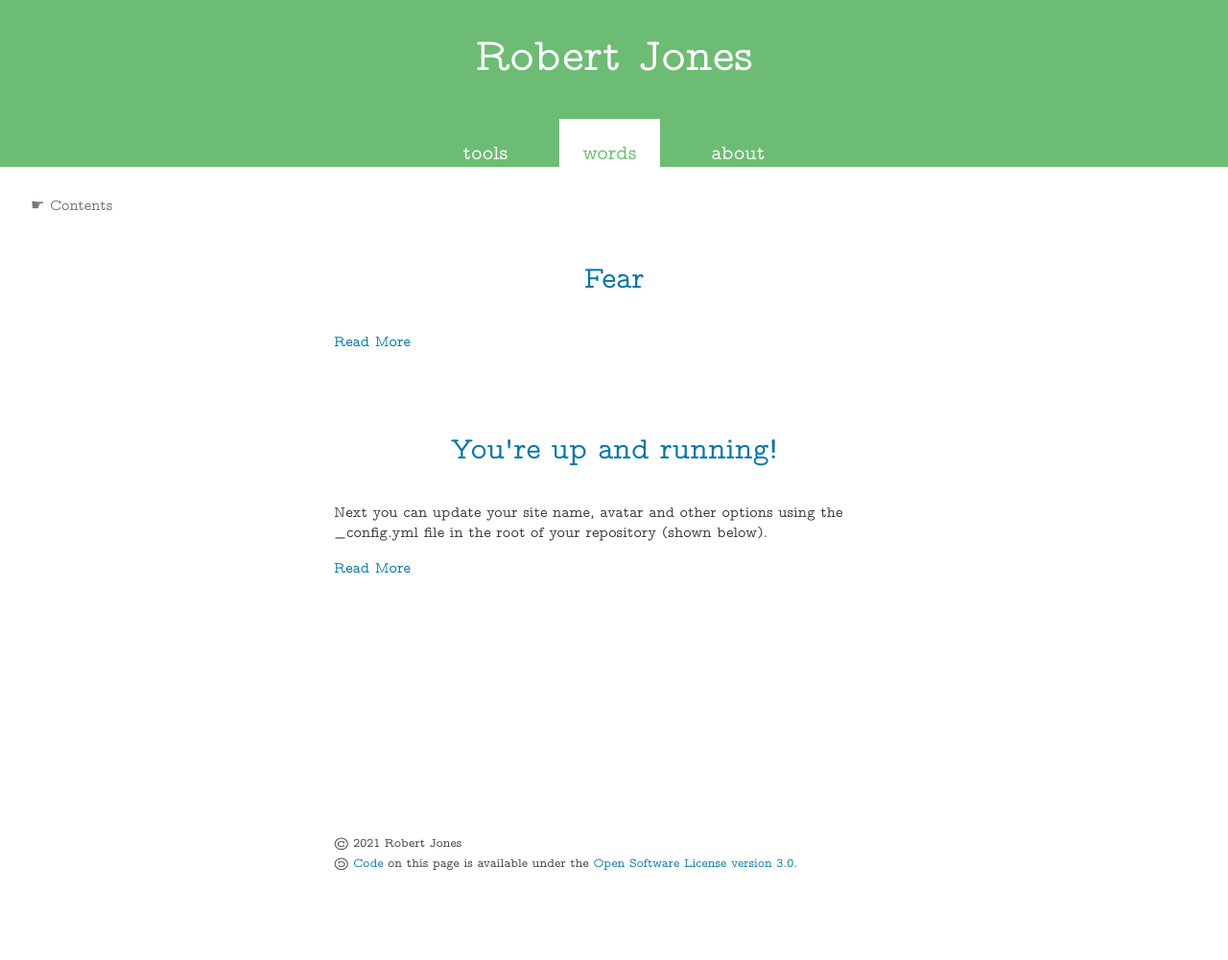
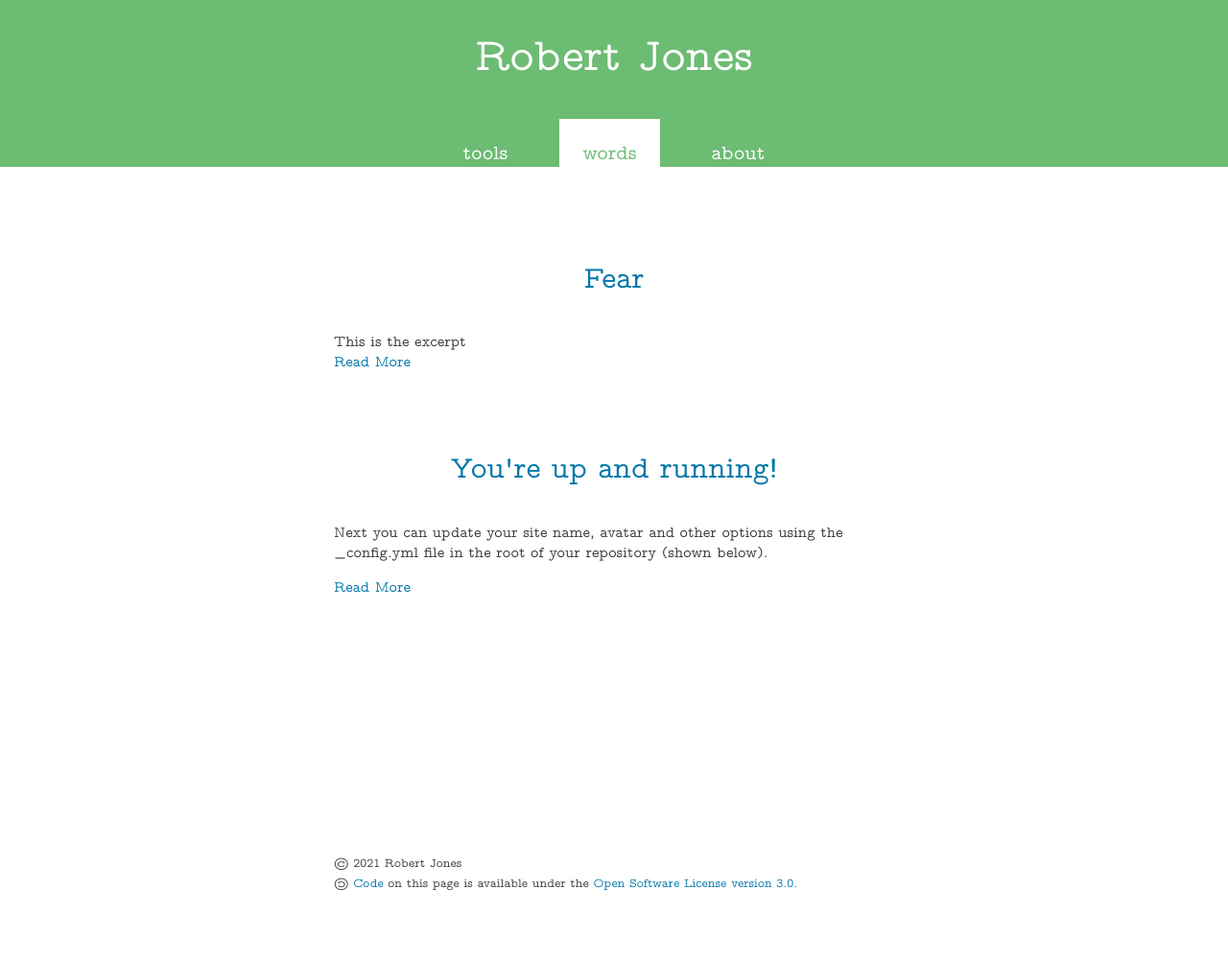
Before and after one commit to rjjiii/rjjiii.github.io, a Jekyll site: the page built from index.html, in a window 1280 px wide. Shown: the whole page at 96% size. Built offline with Jekyll 4.4.1, drawn with Linux system fonts in a browser that asks for light colours; before the commit the page ends 980 px from its top, so only the background shows below that.

Commit message:
Update 2022-11-11-fear.md

```diff
--- a/_posts/2022-11-11-fear.md
+++ b/_posts/2022-11-11-fear.md
@@ -1,3 +1,7 @@
+---
+excerpt: 'This is the excerpt'
+---
+
 <nav>
 <details open>
 <summary>☛ Contents</summary>
```
